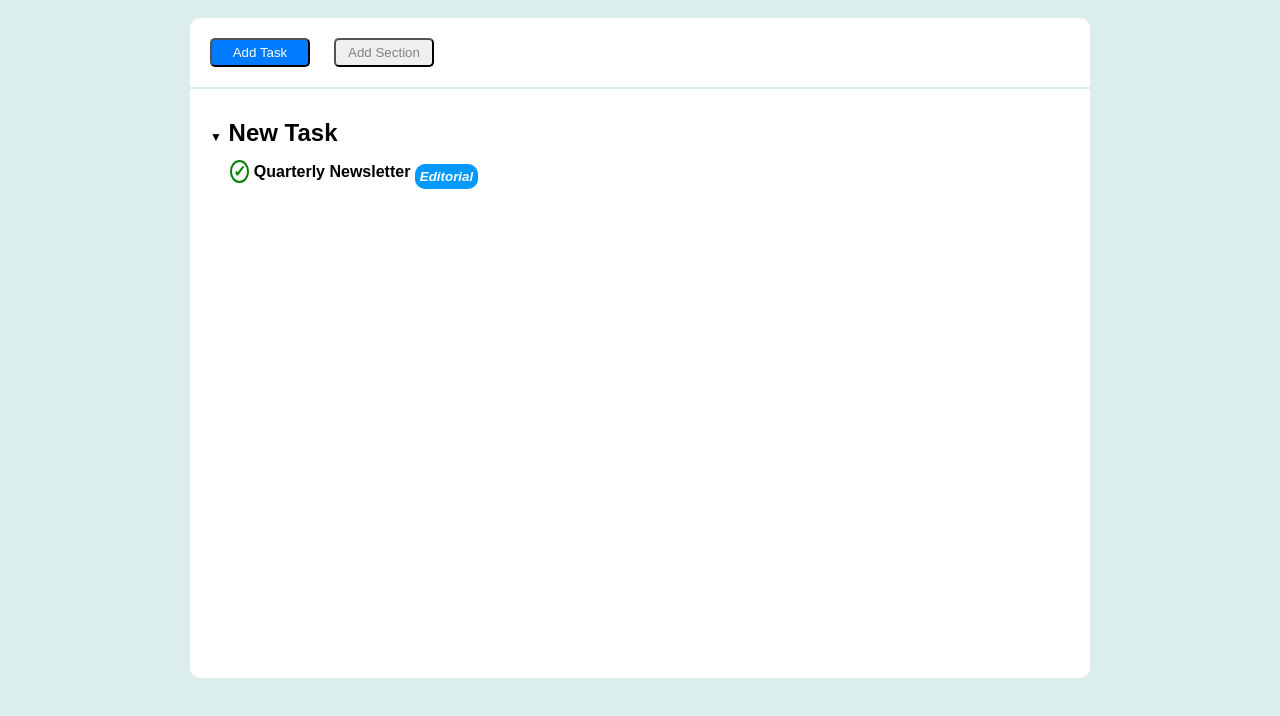
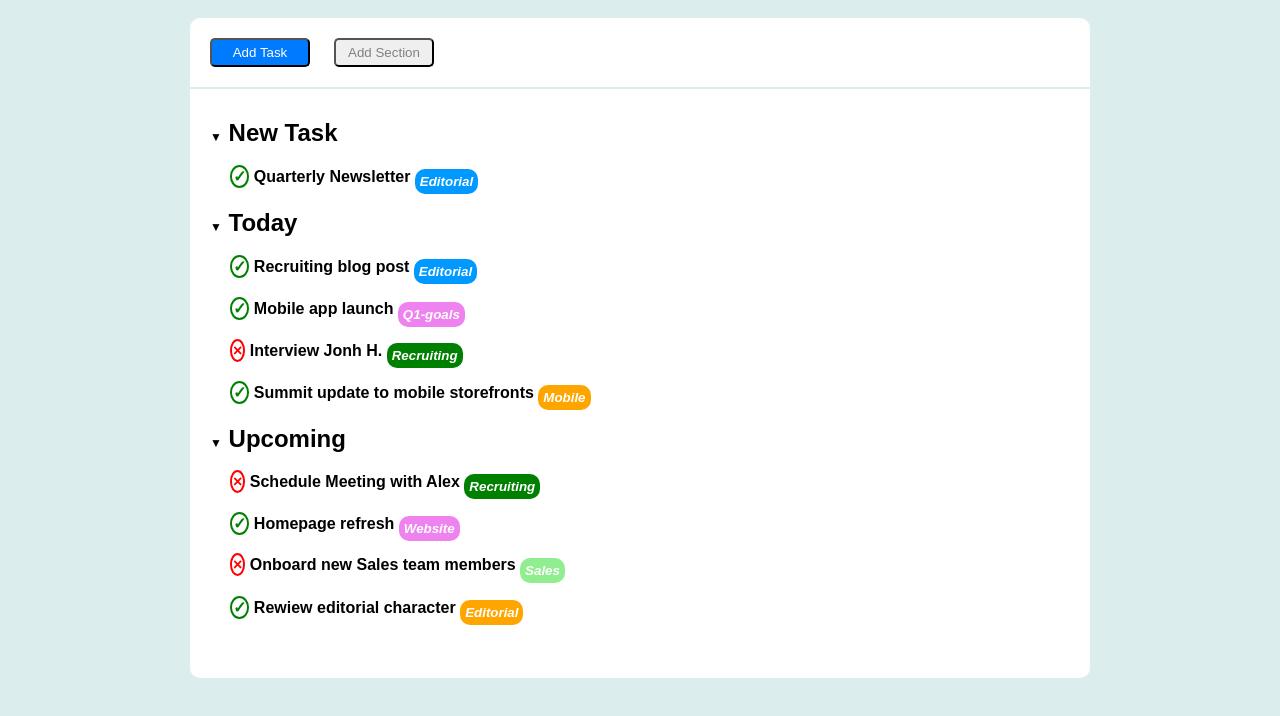
Before and after one commit to AndreaCreazzi/html-css-toboolist, a plain HTML site: page index.html in a window 1280 px wide. Shown: the part 72-788 px from the top of the page. Drawn offline with Linux system fonts and the light colour scheme.

Commit message:
added main and css

```diff
--- a/css/style.css
+++ b/css/style.css
@@ -16,6 +16,10 @@ h1{
     font-family: Arial, Helvetica, sans-serif;
     margin-bottom: 35px;
     vertical-align: middle;
+}
+
+li{
+    margin-top: 20px;
 }
 
 /*content*/
@@ -76,7 +80,7 @@ h1{
 }
 
 .list{
-   margin: 15px 20px;
+   margin: 20px 20px;
    list-style-type: none;
 }
 
@@ -92,12 +96,39 @@ h1{
 }
 
 .color-work{
-    width:10px;
+    width: 10px;
     height: 1px;
     background-color: rgb(0, 153, 255);
     border-radius: 10px;
     color: white;
     padding: 5px;
     font-style: italic;
+}
+
+.symbol-two{
+    color: red;
+    width: 10px;
+    height: 10px;
+    border-radius: 50%;
+    display: inline;
+    border: 2px solid rgb(255, 0, 0);
+    background-color: white;
+    padding: 1px;
+}
+
+.violet{
+    background-color: violet;
+}
+
+.green{
+    background-color: green;
+}
+
+.orange{
+    background-color: orange;
+}
+
+.lightgreen{
+    background-color: lightgreen;
 
 }
--- a/index.html
+++ b/index.html
@@ -30,6 +30,20 @@
                 <ul class="list">
                     <li><div class="symbol">&#10003;</div> Quarterly Newsletter <sub class="color-work">Editorial</sub></li>
                 </ul>
+                <h2><span class="arrow">&#9660;</span> Today</h2>
+                <ul class="list">
+                    <li><div class="symbol">&#10003;</div> Recruiting blog post <sub class="color-work">Editorial</sub></li>
+                    <li><div class="symbol">&#10003;</div> Mobile app launch <sub class="color-work violet">Q1-goals</sub></li>
+                    <li><div class="symbol-two">&#215;</div> Interview Jonh H. <sub class="color-work green">Recruiting</sub></li>
+                    <li><div class="symbol">&#10003;</div> Summit update to mobile storefronts <sub class="color-work orange">Mobile</sub></li>
+                </ul>
+                <h2><span class="arrow">&#9660;</span> Upcoming</h2>
+                <ul class="list">
+                    <li><div class="symbol-two">&#215;</div> Schedule Meeting with Alex <sub class="color-work green">Recruiting</sub></li>
+                    <li><div class="symbol">&#10003;</div> Homepage refresh <sub class="color-work violet">Website</sub></li>
+                    <li><div class="symbol-two">&#215;</div> Onboard new Sales team members <sub class="color-work lightgreen">Sales</sub></li>
+                    <li><div class="symbol">&#10003;</div> Rewiew editorial character <sub class="color-work orange">Editorial</sub></li>
+                </ul>
 
             </section>
         </div>
```
